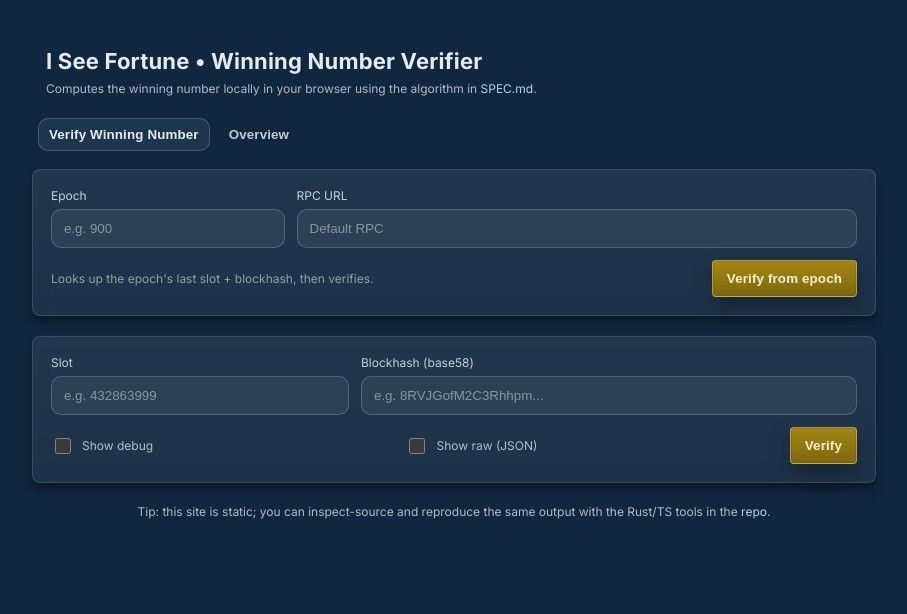
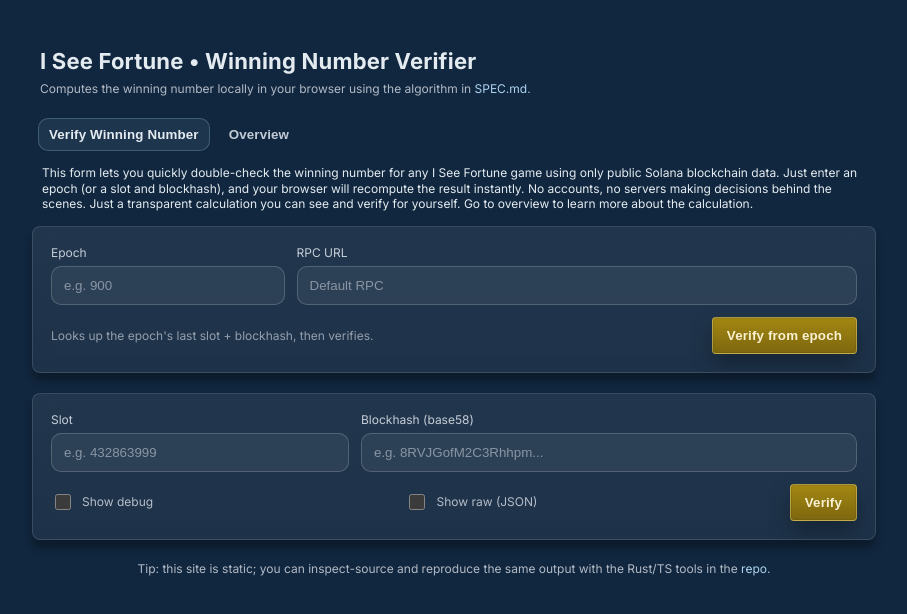
Before and after one commit to IC42N/iseefortune-verifier, a website built with Vite: page web/index.html in a window 1280 px wide. Shown: the whole page, without its empty margins (186-1093 px from the left). Built offline with nearby package versions, Linux system fonts and the light colour scheme.

Commit message:
Added quick instructions for clarity

```diff
--- a/web/src/main.ts
+++ b/web/src/main.ts
@@ -39,6 +39,12 @@
 
     <!-- Panels -->
     <section class="panel isActive" data-panel="epoch">
+
+    <div class="instructions">
+       This form lets you quickly double-check the winning number for any I See Fortune game using only public Solana blockchain data. Just enter an epoch (or a slot and blockhash), and your browser will recompute the result instantly.
+       No accounts, no servers making decisions behind the scenes. Just a transparent calculation you can see and verify for yourself. Go to overview to learn more about the calculation.
+    </div>
+
       <div class="card">
         <div class="row">
           <div class="field" style="flex: 1 1 220px;">
--- a/web/src/style.css
+++ b/web/src/style.css
@@ -45,8 +45,9 @@
 }
 
 .header {
-    margin: 0 14px 10px;
+    margin: 0 8px 10px;
 }
+
 
 h1 {
     margin: 0 0 6px;
@@ -303,7 +304,7 @@
 .tabs {
     display: flex;
     gap: 8px;
-    margin: 14px 0 12px;
+    margin: 14px 0 8px;
     padding: 6px;
 }
 
@@ -337,6 +338,13 @@
     display: block;
 }
 
+.instructions {
+    font-size: 12px;
+    padding: 0 10px 14px;
+    line-height: 1.3;
+}
+
+
 /* Mobile: tabs wrap nicely */
 @media (max-width: 520px) {
     .tab {
```
